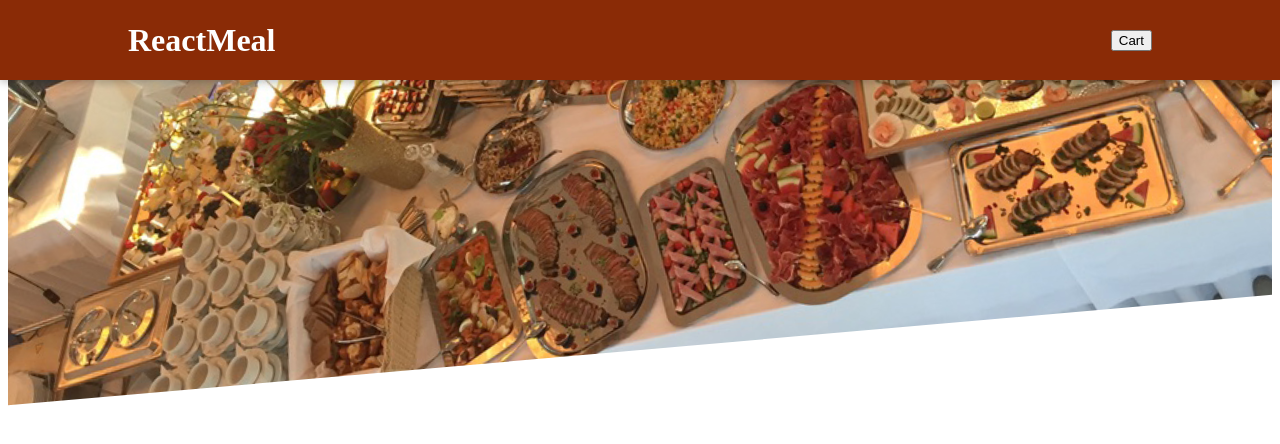
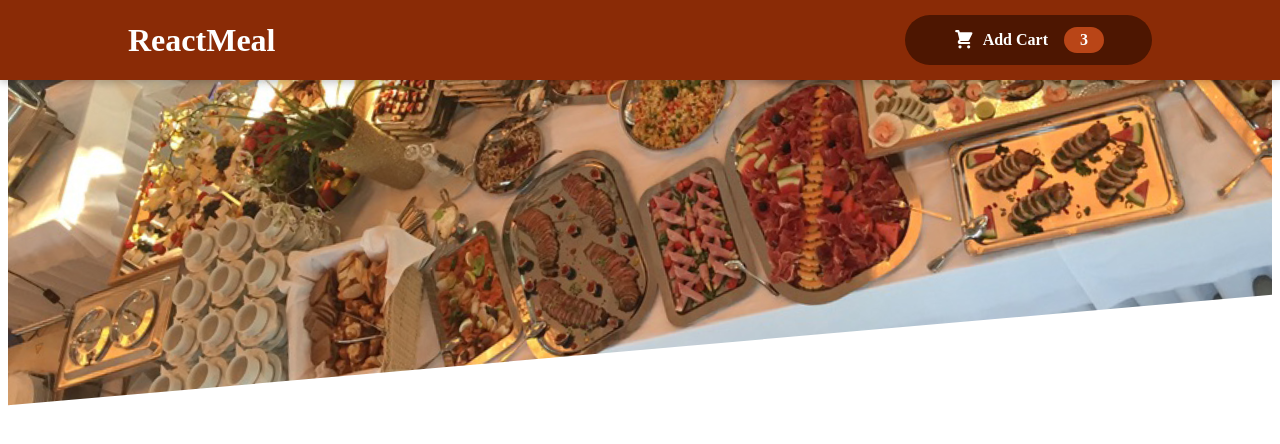
Before and after one commit to Yash1Hingu/ReactFood, a React (Create React App) app: page / in a window 1280 px wide. Shown: the top 444 px of the page. Built offline with nearby package versions, Linux system fonts and the light colour scheme.

Commit message:
ADD -- Header Cart btn

```diff
--- /dev/null
+++ b/src/components/Cart/CartIcon.js
@@ -0,0 +1,11 @@
+const CartIcon = props => {
+    return <svg
+        xmlns='http://www.w3.org/2000/svg'
+        viewBox='0 0 20 20'
+        fill='currentColor'
+    >
+        <path d='M3 1a1 1 0 000 2h1.22l.305 1.222a.997.997 0 00.01.042l1.358 5.43-.893.892C3.74 11.846 4.632 14 6.414 14H15a1 1 0 000-2H6.414l1-1H14a1 1 0 00.894-.553l3-6A1 1 0 0017 3H6.28l-.31-1.243A1 1 0 005 1H3zM16 16.5a1.5 1.5 0 11-3 0 1.5 1.5 0 013 0zM6.5 18a1.5 1.5 0 100-3 1.5 1.5 0 000 3z' />
+    </svg>
+}
+
+export default CartIcon;
--- a/src/components/Layout/Header.js
+++ b/src/components/Layout/Header.js
@@ -1,12 +1,13 @@
 import {Fragment} from 'react';
 import styles from './Header.module.css';
 import headerImage from '../assets/meals.jpg'
+import HeaderCartButton from './HeaderCartButton';
 const Header = (props) => {
     return (
         <Fragment>
             <header className={styles.header}>
                 <h1>ReactMeal</h1>
-                <button>Cart</button>
+                <HeaderCartButton />
             </header>
             <div className={styles['main-image']}>
                 <img src={headerImage} alt="The full Table of Food." />
--- /dev/null
+++ b/src/components/Layout/HeaderCartButton.js
@@ -0,0 +1,17 @@
+import CartIcon from '../Cart/CartIcon'
+import classes from './HeaderCartButton.module.css'
+const HeaderCartButton = props => {
+    return <button className={classes.button}>
+        <span className={classes.icon}>
+            <CartIcon />
+        </span>
+        <span>
+            Add Cart
+        </span>
+        <span className={classes.badge}>
+            3
+        </span>
+    </button>
+}
+
+export default HeaderCartButton;
--- /dev/null
+++ b/src/components/Layout/HeaderCartButton.module.css
@@ -0,0 +1,63 @@
+.button {
+    cursor: pointer;
+    font: inherit;
+    border: none;
+    background-color: #4d1601;
+    color: white;
+    padding: 0.75rem 3rem;
+    display: flex;
+    justify-content: space-around;
+    align-items: center;
+    border-radius: 25px;
+    font-weight: bold;
+}
+
+.button:hover,
+.button:active {
+    background-color: #2c0d00;
+}
+
+.icon {
+    width: 1.35rem;
+    height: 1.35rem;
+    margin-right: 0.5rem;
+}
+
+.badge {
+    background-color: #b94517;
+    padding: 0.25rem 1rem;
+    border-radius: 25px;
+    margin-left: 1rem;
+    font-weight: bold;
+}
+
+.button:hover .badge,
+.button:active .badge {
+    background-color: #92320c;
+}
+
+.bump {
+    animation: bump 300ms ease-out;
+}
+
+@keyframes bump {
+    0% {
+        transform: scale(1);
+    }
+
+    10% {
+        transform: scale(0.9);
+    }
+
+    30% {
+        transform: scale(1.1);
+    }
+
+    50% {
+        transform: scale(1.15);
+    }
+
+    100% {
+        transform: scale(1);
+    }
+}
```
